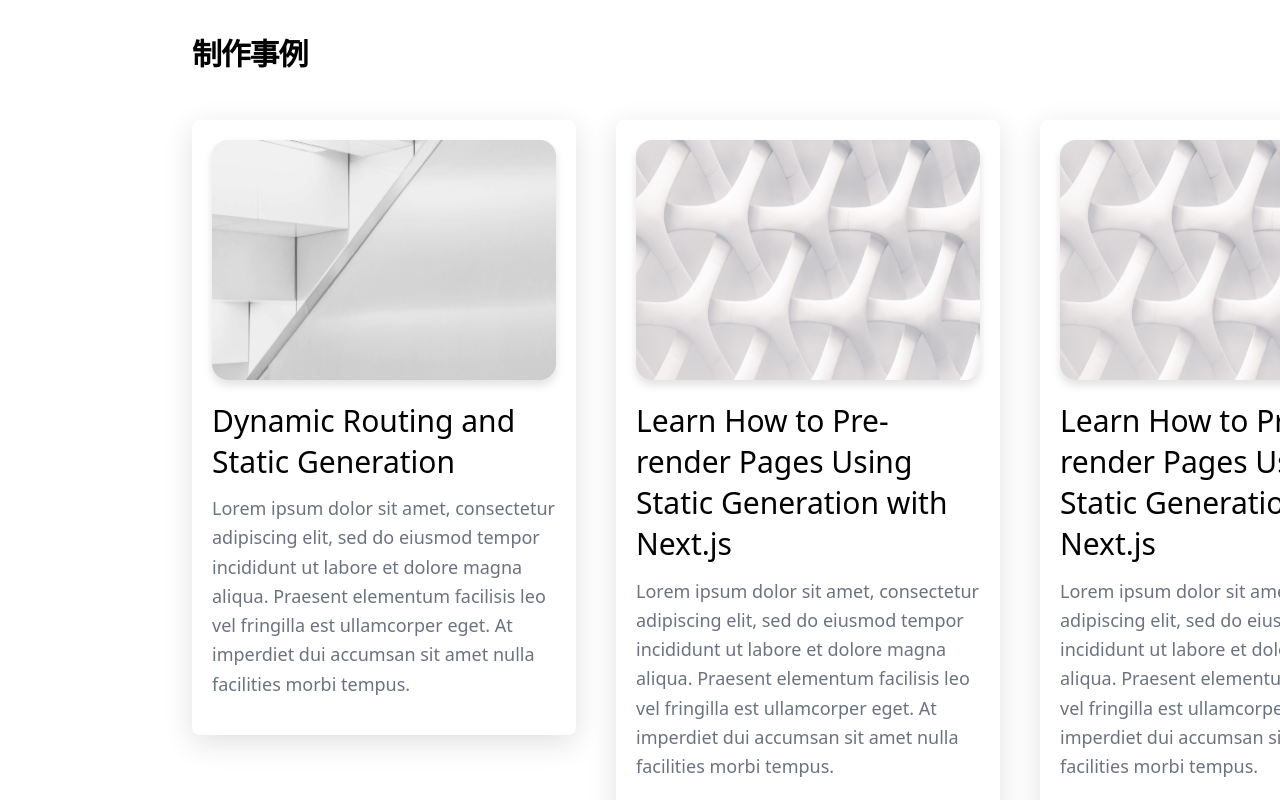
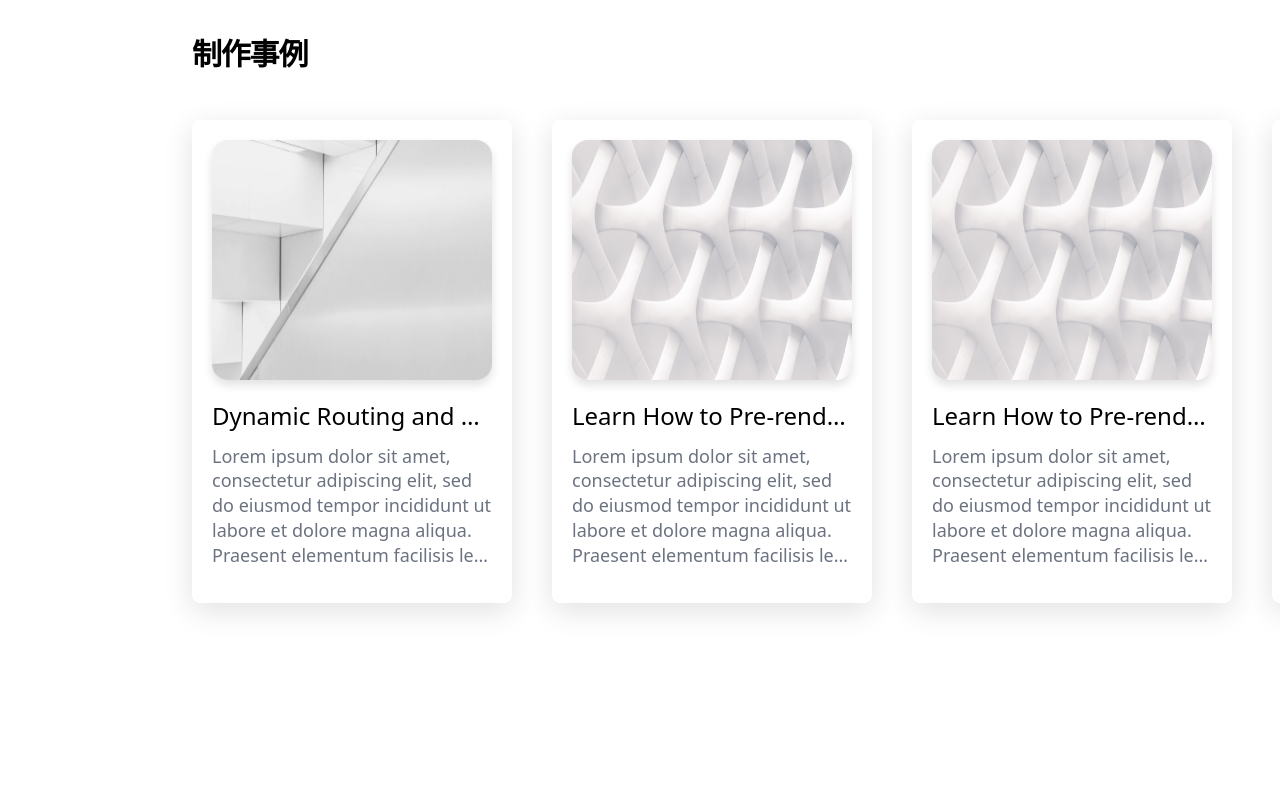
Before and after one commit to daiti0113/omochi-hp, a Next.js app: page / in a window 1280 px wide. Shown: the part 1460-2260 px from the top of the page. Built offline with nearby package versions, Linux system fonts and the light colour scheme.

Commit message:
Cardのレスポンシブ対応

```diff
--- a/components/post-preview.tsx
+++ b/components/post-preview.tsx
@@ -21,11 +21,11 @@ const PostPreview = ({
 }: Props) => {
   return (
     <div>
-      <div className="w-96 p-5 rounded-lg shadow-md bg-white hover:shadow-xl transition-shadow duration-300 ease-in-out">
+      <div className="w-72 md:w-80 max-h-[30rem] md:max-h-[40rem] p-5 rounded-lg shadow-md bg-white hover:shadow-xl transition-shadow duration-300 ease-in-out">
         <div className="mb-5">
           <CoverImage slug={slug} title={title} src={coverImage} />
         </div>
-        <h3 className="text-3xl mb-3 leading-snug">
+        <h3 className="text-lg md:text-xl lg:text-2xl mb-3 truncate">
           <Link
             as={`/posts/${slug}`}
             href="/posts/[slug]"
@@ -34,7 +34,7 @@ const PostPreview = ({
             {title}
           </Link>
         </h3>
-        <p className="text-lg text-gray-500 leading-relaxed mb-4">{excerpt}</p>
+        <p className="text-lg text-gray-500 leading-snug mb-4 line-clamp-3 md:line-clamp-5">{excerpt}</p>
       </div>
     </div>
   )
--- a/package.json
+++ b/package.json
@@ -7,6 +7,7 @@
     "typecheck": "tsc"
   },
   "dependencies": {
+    "@tailwindcss/line-clamp": "^0.4.2",
     "classnames": "^2.3.1",
     "date-fns": "^2.28.0",
     "gray-matter": "^4.0.3",
--- a/tailwind.config.js
+++ b/tailwind.config.js
@@ -31,5 +31,7 @@ module.exports = {
       },
     },
   },
-  plugins: [],
+  plugins: [
+    require('@tailwindcss/line-clamp'),
+  ],
 }
```
Also changed, not shown: 1 other file (tests, documents, lock files or other folders).
